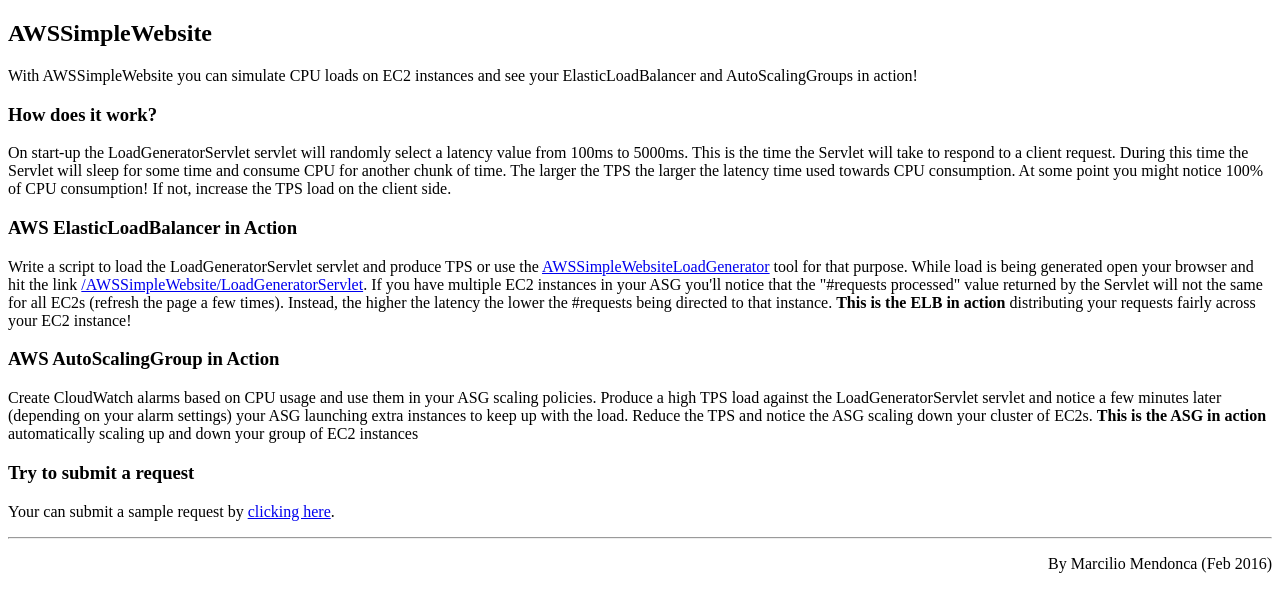
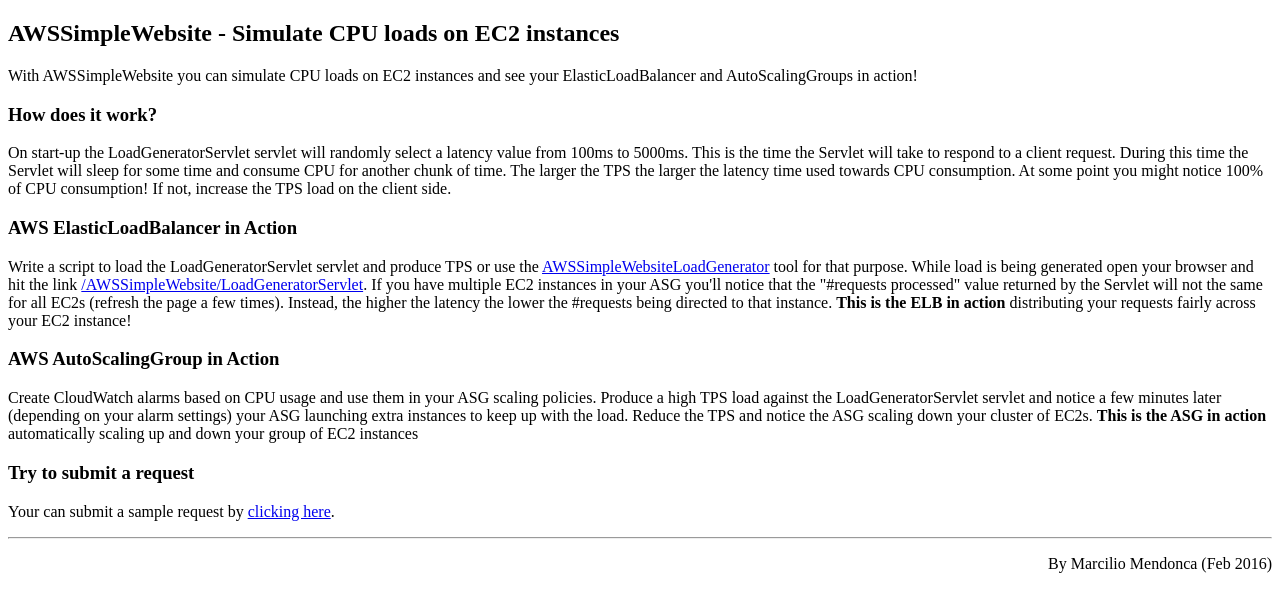
Before and after one commit to marcilio/AWSSimpleWebsite, a plain HTML site: page AWSSimpleWebsite/WebContent/index.html in a window 1280 px wide. Drawn offline with Linux system fonts and the light colour scheme.

Commit message:
Improved index.html content

```diff
--- a/AWSSimpleWebsite/WebContent/index.html
+++ b/AWSSimpleWebsite/WebContent/index.html
@@ -6,7 +6,7 @@
 </head>
 <body>
 
-	<h2>AWSSimpleWebsite</h2>
+	<h2>AWSSimpleWebsite - Simulate CPU loads on EC2 instances</h2>
 
 	<p>With AWSSimpleWebsite you can simulate CPU loads on EC2
 		instances and see your ElasticLoadBalancer and AutoScalingGroups in
```
